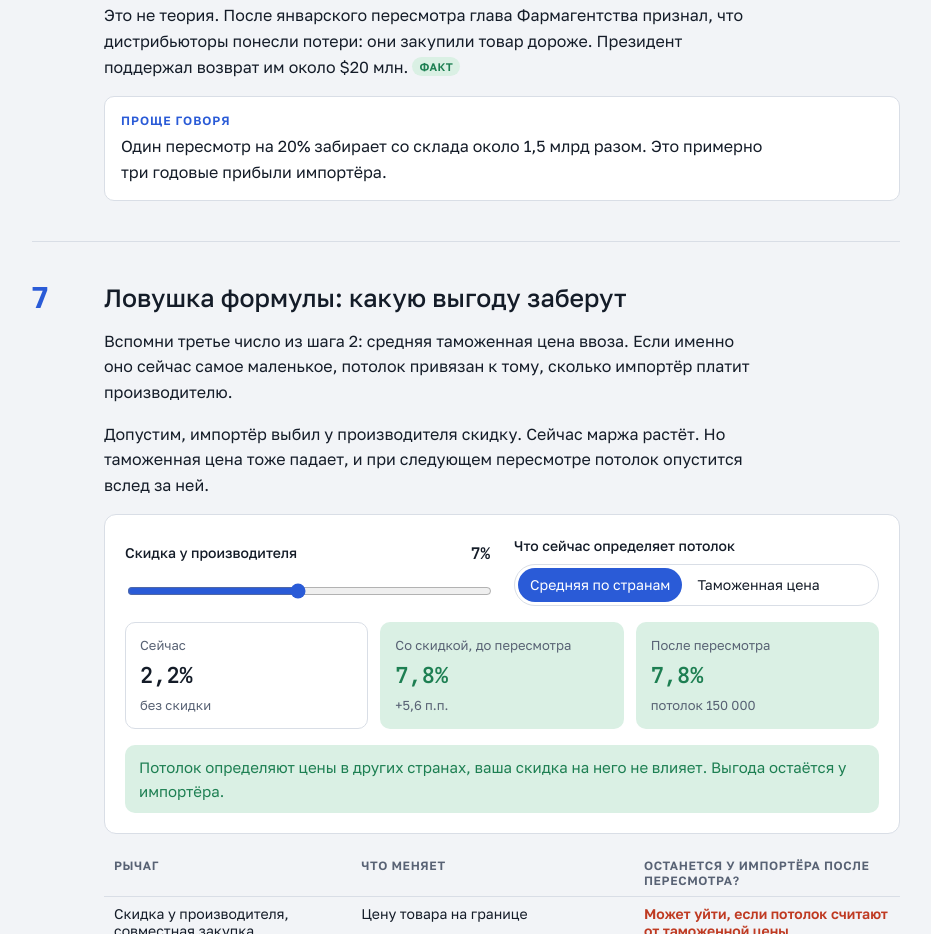
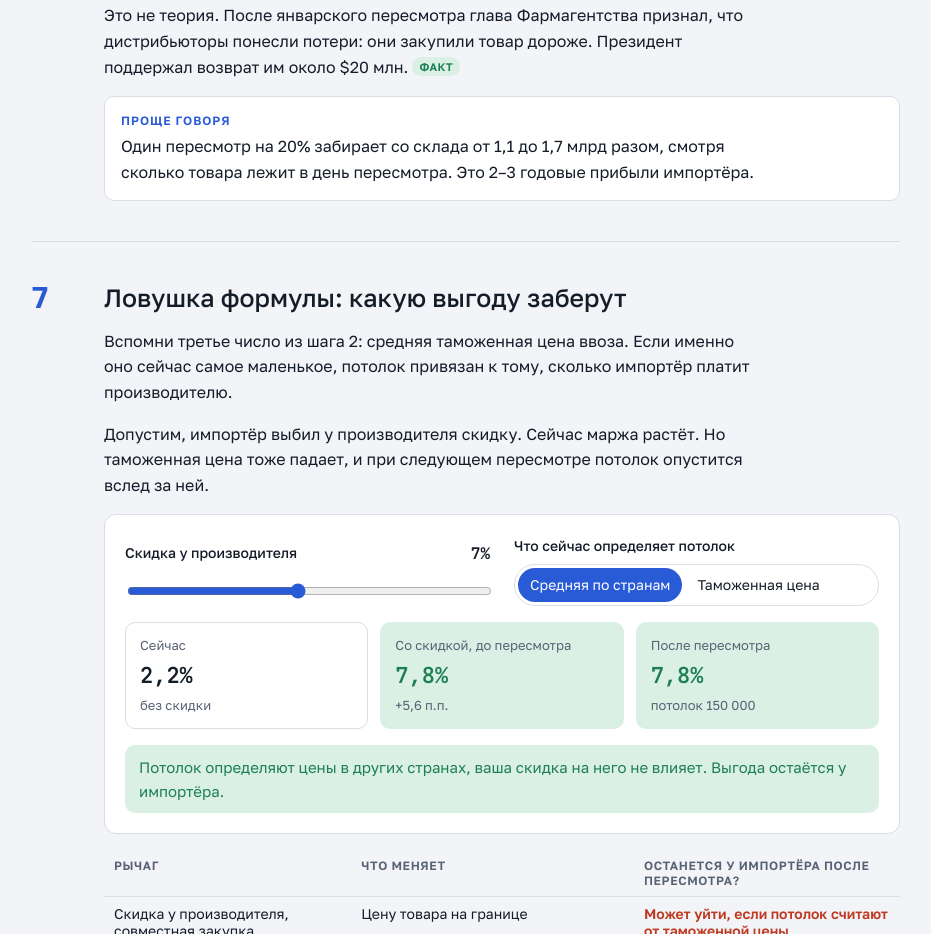
Before and after one commit to ArmanGOAT/pulse-marzhi, a plain HTML site: page docs/zadacha16.html in a window 1280 px wide. Shown: the part 5573-6507 px from the top of the page, without its empty margins (174-1105 px from the left). Drawn offline with Linux system fonts and the light colour scheme; a web font is replaced by a local one.

```diff
--- a/docs/zadacha16.html
+++ b/docs/zadacha16.html
@@ -331,7 +331,7 @@ th { font-size: 12px; letter-spacing: 0.05em; text-transform: uppercase; color:
         <p class="muted" style="font-size:14px">Расчёт <span class="b b-est">оценка</span>. Сравнение идёт с нынешней прибылью около 0,5 млрд в год.</p>
       </div>
       <p>Это не теория. После январского пересмотра глава Фармагентства признал, что дистрибьюторы понесли потери: они закупили товар дороже. Президент поддержал возврат им около $20 млн. <span class="b b-fact">факт</span></p>
-      <div class="simply"><div class="eyebrow">Проще говоря</div><p>Один пересмотр на 20% забирает со склада около 1,5 млрд разом. Это примерно три годовые прибыли импортёра.</p></div>
+      <div class="simply"><div class="eyebrow">Проще говоря</div><p>Один пересмотр на 20% забирает со склада от 1,1 до 1,7 млрд разом, смотря сколько товара лежит в день пересмотра. Это 2–3 годовые прибыли импортёра.</p></div>
     </div>
   </section>
 
```
Also changed, not shown: 5 other files.
